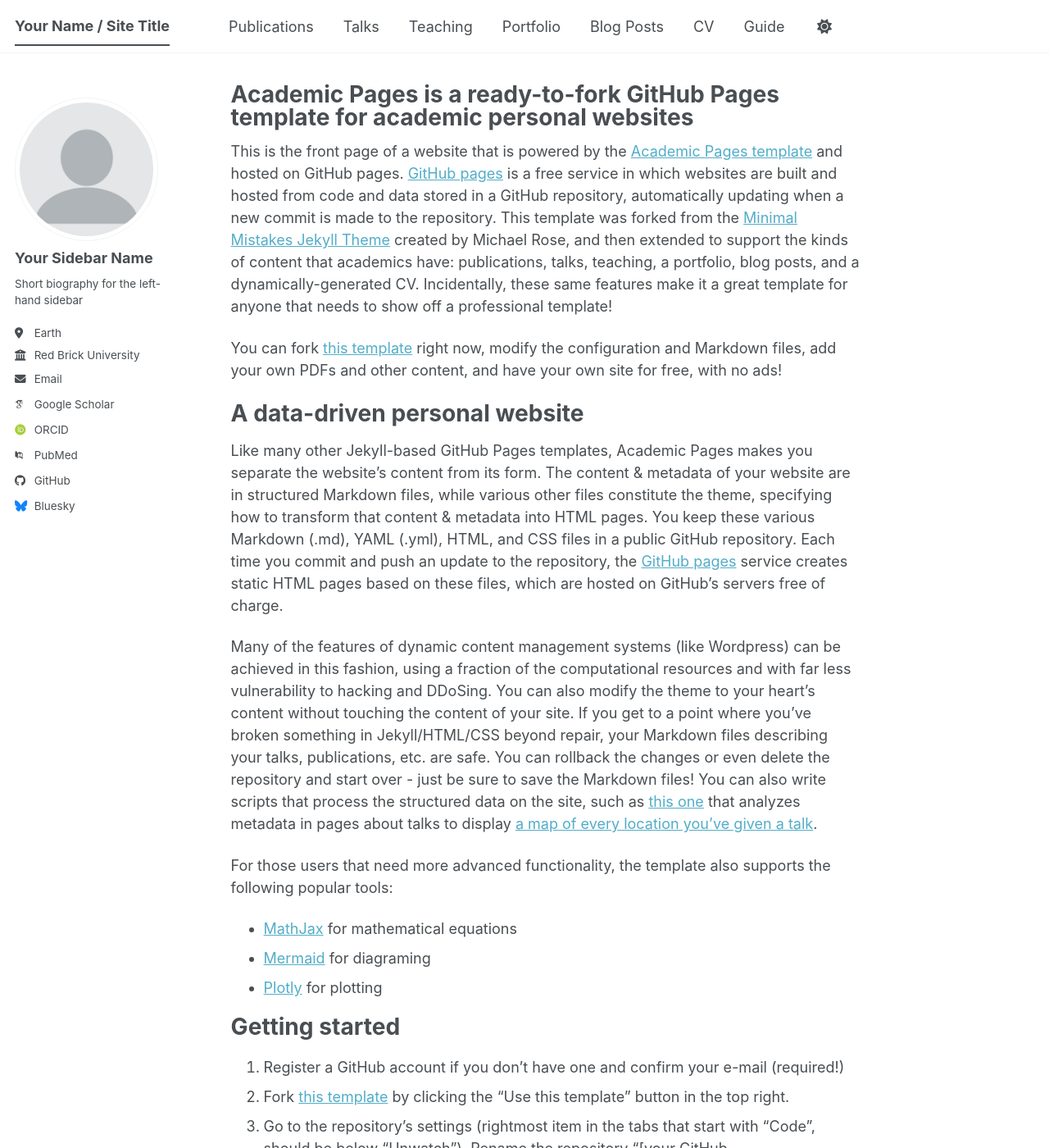
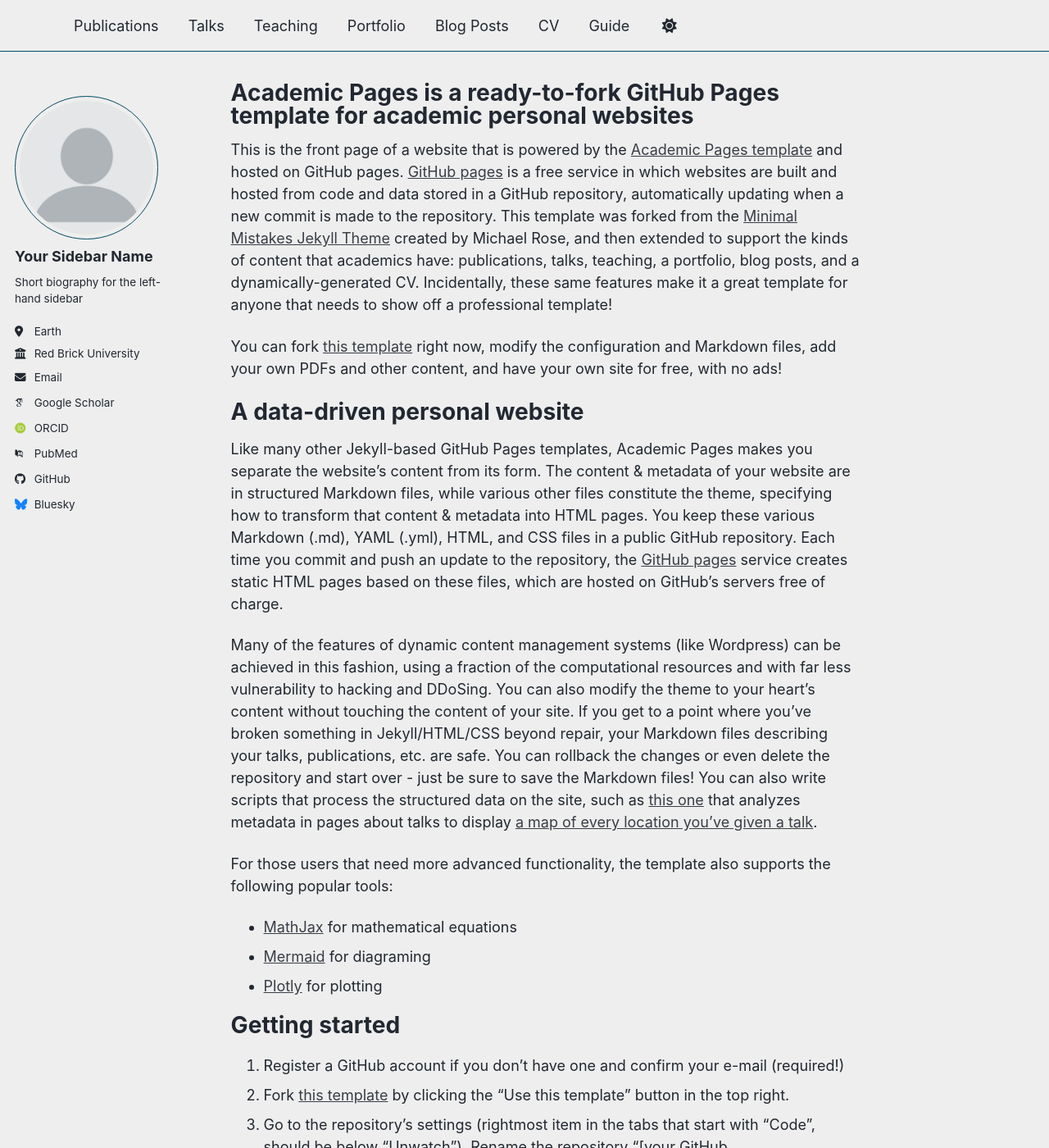
Before and after one commit to AnnaSou/annasou.github.io, a Jekyll site: the page built from _pages/about.md, in a window 1280 px wide and 1400 px high. Shown: the whole window at 82% size. Built offline with Jekyll 4.4.1, drawn with Linux system fonts in a browser that asks for light colours; some web fonts are replaced; a script bundle is joined from its source files by our own code; library files that are not in the unit come from our copies; some of the changed text lies outside the part shown.

Commit message:
Update _config.yml

```diff
--- a/_config.yml
+++ b/_config.yml
@@ -8,10 +8,10 @@
 
 # Basic Site Settings
 locale                   : "en-US"
-site_theme               : "default" # The available themes options are "default", "air", "sunrise", "mint", "dirt" and "contrast"
-title                    : "Your Name / Site Title"
+site_theme               : "air" # The available themes options are "default", "air", "sunrise", "mint", "dirt" and "contrast"
+title                    : ""
 title_separator          : "-"
-name                     : &name "Your Name"
+name                     : &name "Anna Sotnikova"
 description              : &description "Your Name's academic portfolio"   # Update this with a general description of your site, this is the default if not overridden by a page
 url                      : https://academicpages.github.io # The base hostname & protocol for your site e.g. "https://[your GitHub username].github.io",
                                                            # or if you already have some other page hosted on Github then use "https://[your GitHub username].github.io/[Your Repo Name]"
```
